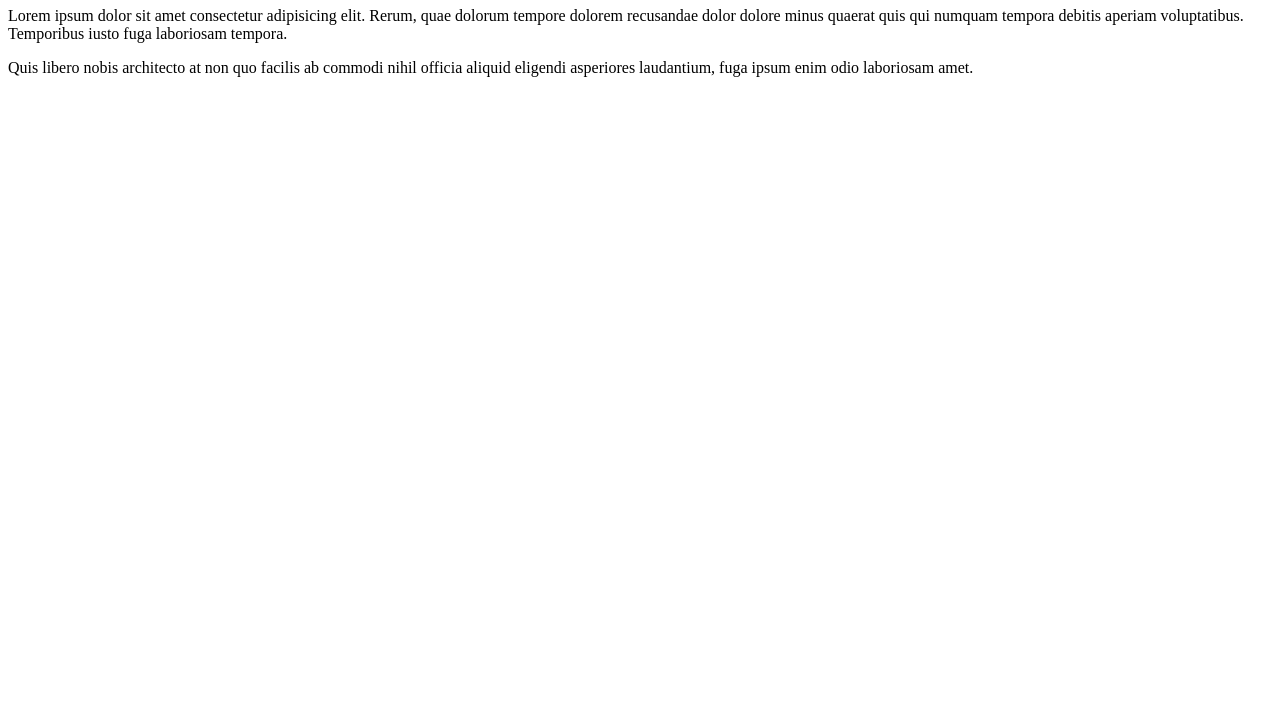
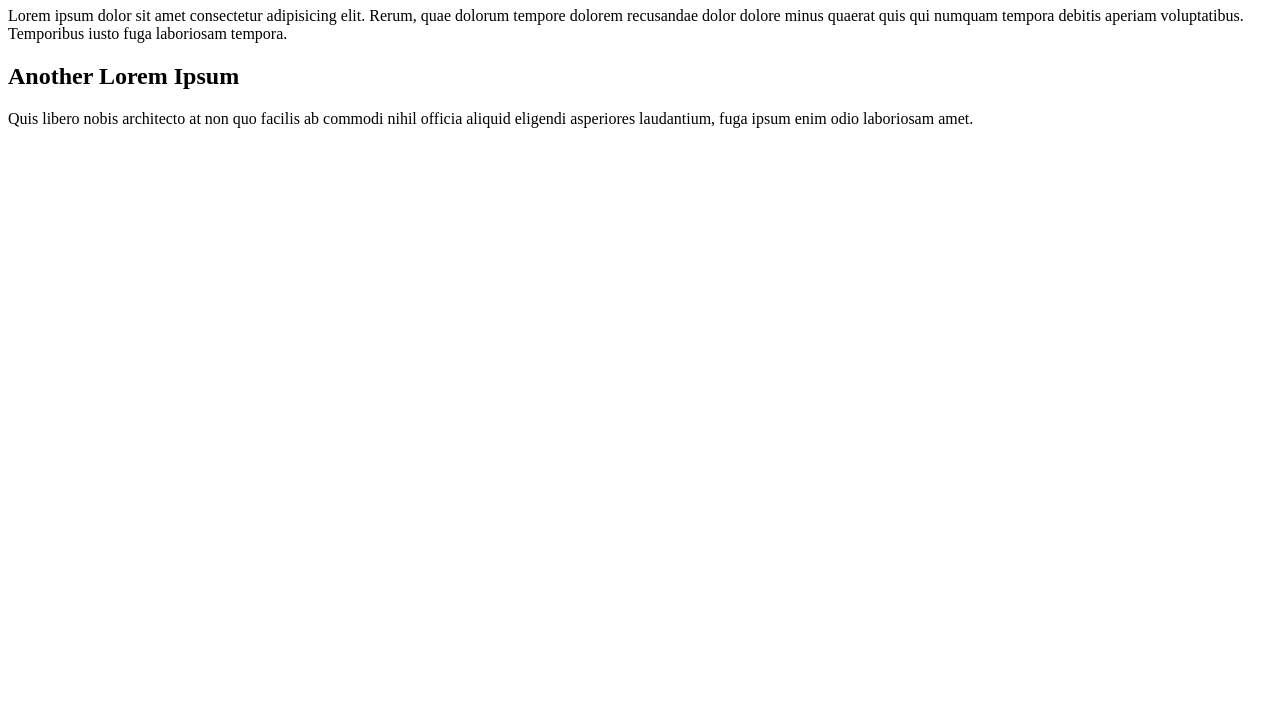
Before and after one commit to MSProgr/learning-git, a plain HTML site: page index.html in a window 1280 px wide. Shown: the part 73-800 px from the top of the page. Drawn offline with Linux system fonts and the light colour scheme.

Commit message:
Update index.html
#adding the head of the other lorem psum

```diff
--- a/index.html
+++ b/index.html
@@ -7,6 +7,7 @@
          dolorem recusandae dolor dolore minus quaerat quis qui numquam tempora debitis aperiam voluptatibus.
         Temporibus iusto fuga laboriosam tempora.
     </p>
+    <h2>Another Lorem Ipsum</h2>
     <p> Quis libero nobis architecto at non quo facilis ab commodi nihil officia aliquid eligendi
         asperiores laudantium, fuga ipsum enim odio laboriosam amet.</p>
 </body>
```
